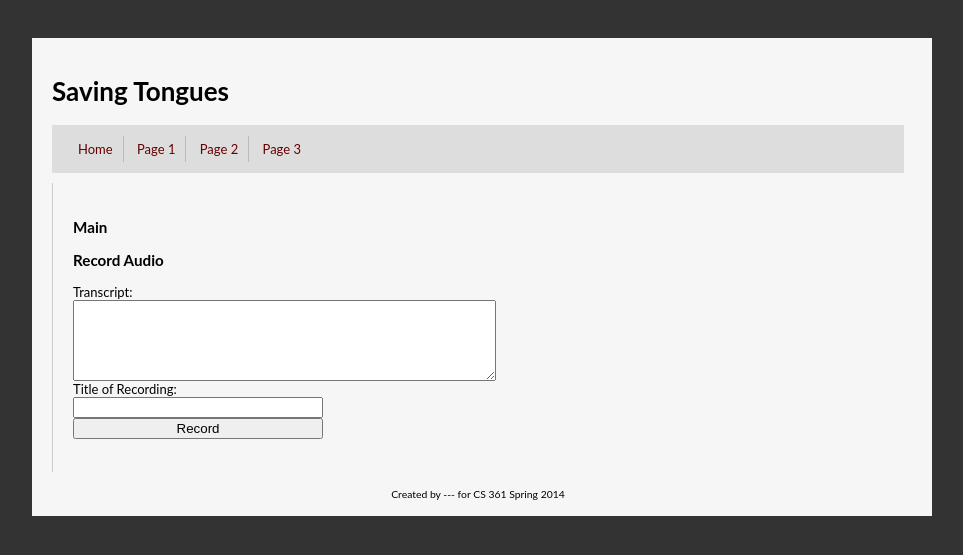
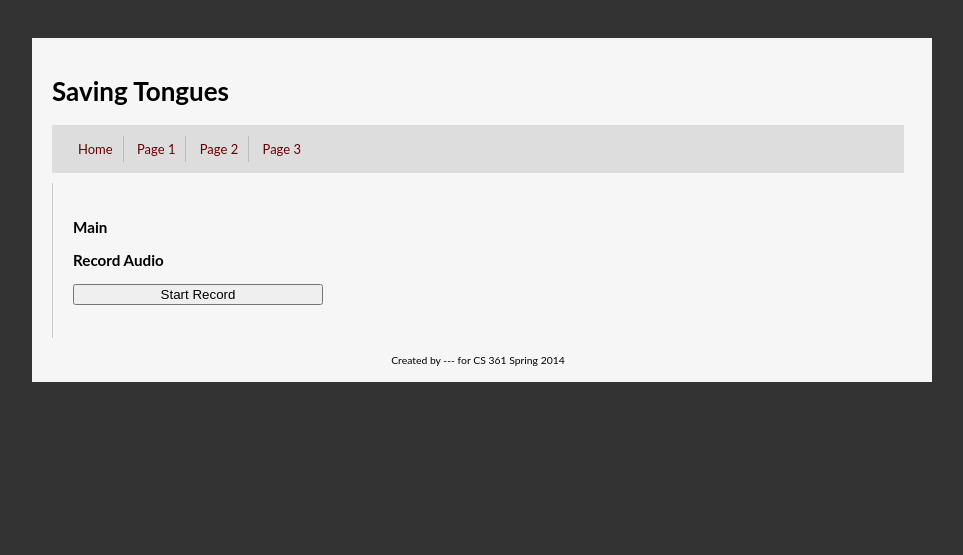
Before and after one commit to yoos/cs361sp2014, a PHP site: page / in a window 1280 px wide. Shown: the top 555 px of the page, without its empty margins (178-1141 px from the left). Run offline with PHP 8.4, Linux system fonts and the light colour scheme.

Commit message:
change functionality of record feature

```diff
--- a/application.js
+++ b/application.js
@@ -1,12 +1,17 @@
 
 $(function() {
+
+
+	$('#save-recording').hide();
+
 
 
 	$('#record-submit').on("click", function(event) {
   		event.stopPropagation();
   		event.preventDefault();
-
-  		$('#record-submit').val('Stop');
+  		//$('#start-recording').hide();
+  		$('#save-recording').show();
+  		$('#record-submit').val('Stop Recording');
 
 	});
 
--- a/main.php
+++ b/main.php
@@ -4,13 +4,28 @@ require_once('io.php');
 
 <h3>Record Audio</h3>
 
+
+<div id="start-recording">
 	<form action="" method="post">
 
+
+		<input type="submit" value="Start Record" id="record-submit">
+
+	</form>
+
+
+
+</div>
+
+
+<div id="save-recording">
+	<form action="" method="post">
 		Transcript:<br/>
 		<textarea rows="5" cols="50">
 		</textarea><br/>
 		Title of Recording:<br/>
 		<input type="text" name="title"><br/>
-	<input type="submit" value="Record" id="record-submit">
+		<input type="submit" value="Save Recording" id="record-save">
 
 	</form>
+</div>
```
Lines whose indentation alone changed are shown as unchanged.
